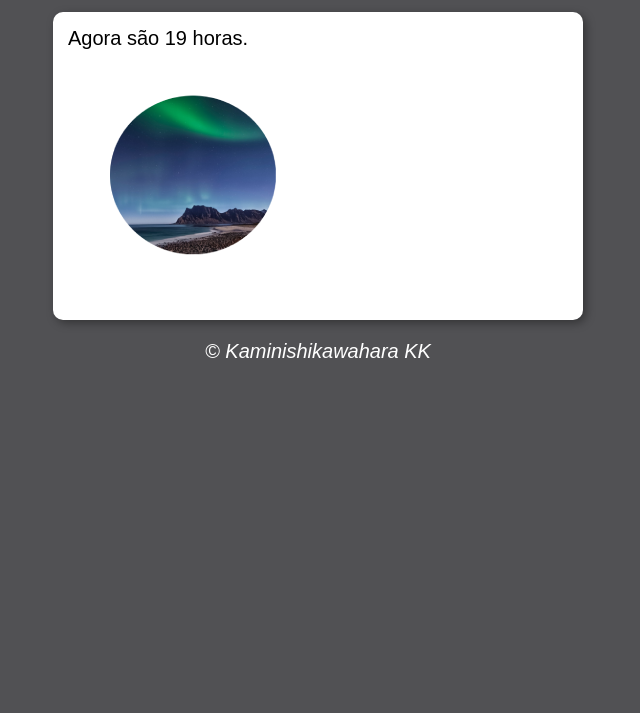
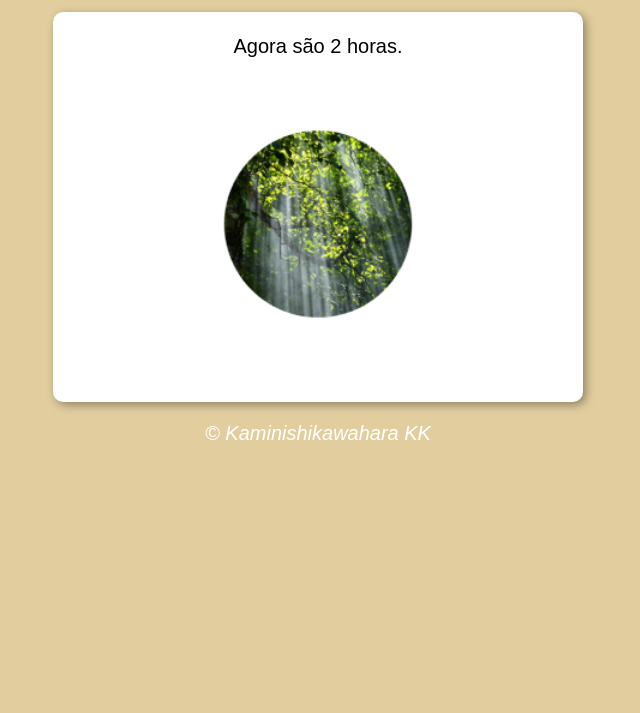
Before and after one commit to kkaori146/Project_Time_Page, a plain HTML site: page index.html in a window 1280 px wide. Shown: the part 87-800 px from the top of the page, without its empty margins (322-962 px from the left). Drawn offline with Linux system fonts and the light colour scheme.

Commit message:
Completed

```diff
--- a/css/style.css
+++ b/css/style.css
@@ -22,3 +22,13 @@ color: #FFF;
 text-align: center;
 font-style: italic;
 }
+
+div {
+    text-align: center;
+    padding: 8px;
+}
+
+img {
+    height: 300px;
+    width: 300px;
+}
--- a/js/script.js
+++ b/js/script.js
@@ -2,9 +2,9 @@ function carregar() {
 var msg = window.document.getElementById('msg')
 var img = window.document.getElementById('imagem')
 var data = new Date()
-//var hora = data.getHours()
+var hora = data.getHours()
 
-var hora = 19
+//var hora = 19  //COMANDO FORÇANDO A HORA PARA TESTE
 
 msg.innerHTML = `Agora são ${hora} horas.`
 
```
